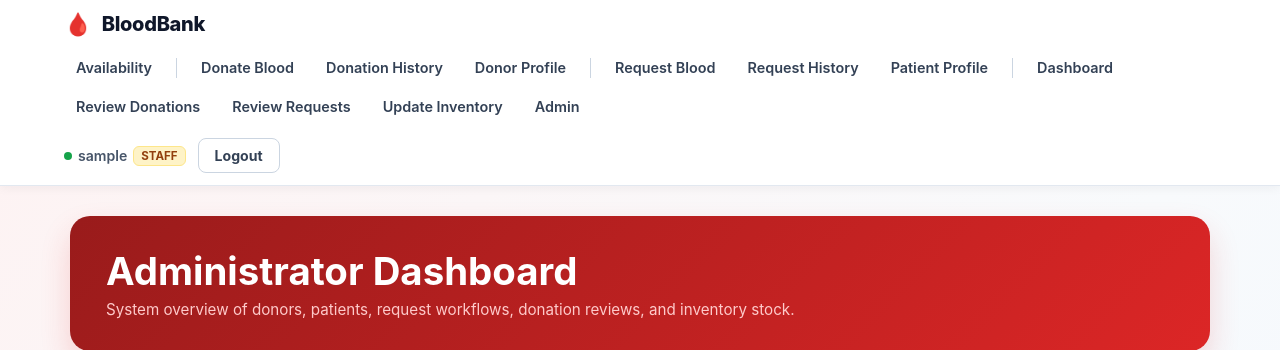
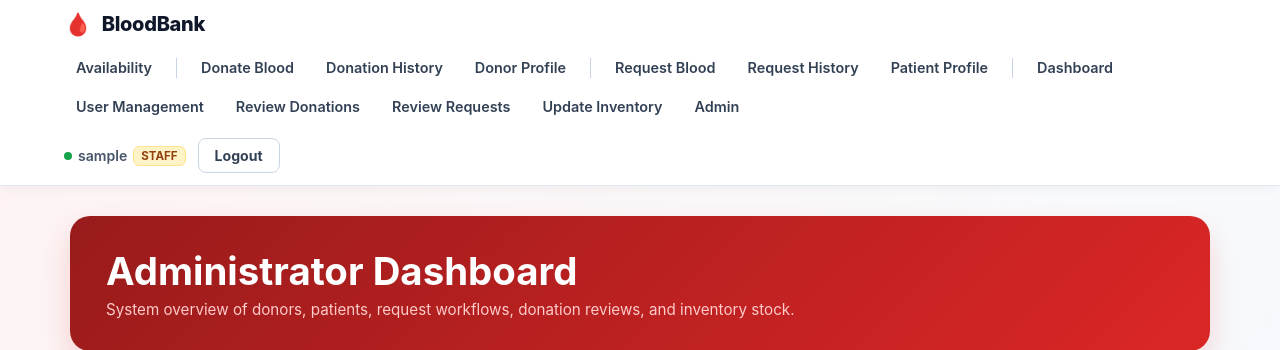
Before and after one commit to BBMS-Team-2/Blood-Bank-Management-System, a Django app: page /staff/dashboard/ in a window 1280 px wide. Shown: the top 350 px of the page. Run offline with Django 5.2, Linux system fonts and the light colour scheme; the visitor is signed in with stand-in values (Sample User, id 1); data that the repository does not hold is empty.

Commit message:
feat(blood): add user management link to staff navbar (BB-F-017)

```diff
--- a/blood/templates/blood/navbar.html
+++ b/blood/templates/blood/navbar.html
@@ -179,6 +179,7 @@
                 {% if user.is_staff %}
                     <span class="bbms-nav-separator"></span>
                     <a href="{% url 'admin_dashboard' %}" class="bbms-nav-link">Dashboard</a>
+                    <a href="{% url 'user_management' %}" class="bbms-nav-link">User Management</a>
                     <a href="{% url 'manage_donations' %}" class="bbms-nav-link">Review Donations</a>
                     <a href="{% url 'manage_blood_requests' %}" class="bbms-nav-link">Review Requests</a>
                     <a href="{% url 'update_inventory' %}" class="bbms-nav-link">Update Inventory</a>
```
